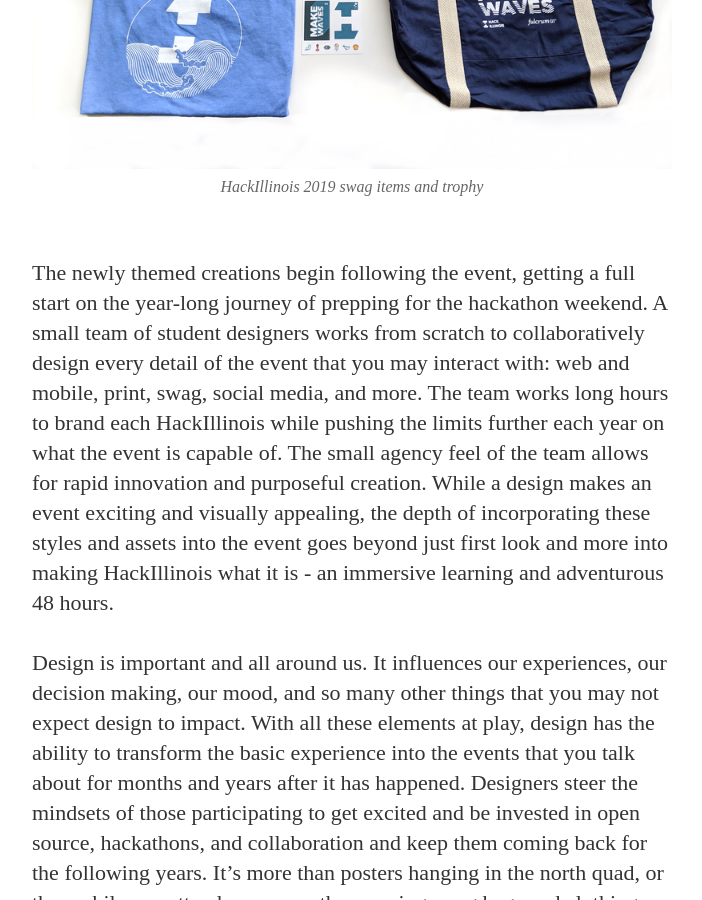
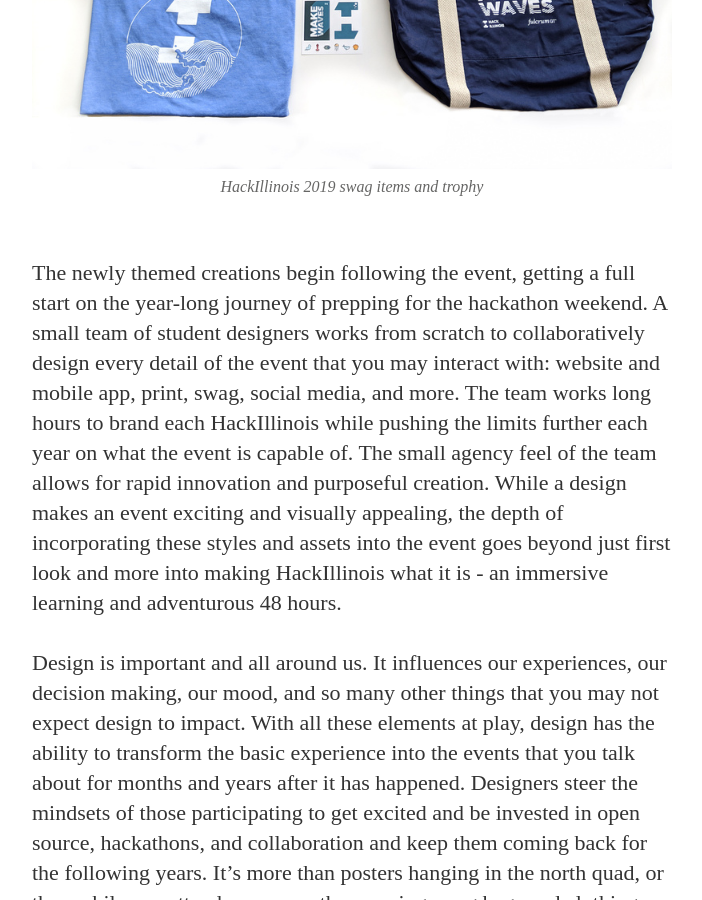
Before and after one commit to HackIllinois/blog, a Jekyll site: the page built from _posts/2019-10-29-design-at-hackillinois.md, in a window 1280 px wide and 900 px high, scrolled down 1884 px. Shown: the whole window, without its empty margins (288-990 px from the left). Built offline with Jekyll 4.4.1, drawn with Linux system fonts in a browser that asks for light colours; nearby versions of some CDN libraries; some web fonts are replaced.

Commit message:
Resolve wording for website/mobile applications
Co-Authored-By: Sathwik Pochampally <sathwik@outlook.com>

```diff
--- a/_posts/2019-10-29-design-at-hackillinois.md
+++ b/_posts/2019-10-29-design-at-hackillinois.md
@@ -17,7 +17,7 @@
 
 ![HackIllinois 2019 swag items and trophy](/assets/article_images/design-at-hackillinois/2019_swag.jpg)
 
-The newly themed creations begin following the event, getting a full start on the year-long journey of prepping for the hackathon weekend. A small team of student designers works from scratch to collaboratively design every detail of the event that you may interact with: web and mobile, print, swag, social media, and more. The team works long hours to brand each HackIllinois while pushing the limits further each year on what the event is capable of. The small agency feel of the team allows for rapid innovation and purposeful creation. While a design makes an event exciting and visually appealing, the depth of incorporating these styles and assets into the event goes beyond just first look and more into making HackIllinois what it is - an immersive learning and adventurous 48 hours.
+The newly themed creations begin following the event, getting a full start on the year-long journey of prepping for the hackathon weekend. A small team of student designers works from scratch to collaboratively design every detail of the event that you may interact with: website and mobile app, print, swag, social media, and more. The team works long hours to brand each HackIllinois while pushing the limits further each year on what the event is capable of. The small agency feel of the team allows for rapid innovation and purposeful creation. While a design makes an event exciting and visually appealing, the depth of incorporating these styles and assets into the event goes beyond just first look and more into making HackIllinois what it is - an immersive learning and adventurous 48 hours.
 
 Design is important and all around us. It influences our experiences, our decision making, our mood, and so many other things that you may not expect design to impact. With all these elements at play, design has the ability to transform the basic experience into the events that you talk about for months and years after it has happened. Designers steer the mindsets of those participating to get excited and be invested in open source, hackathons, and collaboration and keep them coming back for the following years. It’s more than posters hanging in the north quad, or the mobile app attendees use, or the amazing swag bags and clothing everyone gets excited about. It’s about creating an environment where the ease of great immersive design enhances students’ and mentors’ abilities to discover and generate incredible projects. Best said from Jan Hellemans, “We’re not designing products anymore, we’re designing systems that eventually will influence human expectations and enable a change in behavior.” Design at HackIllinois pushes the expectations of what open source can do for the world.
 
```
